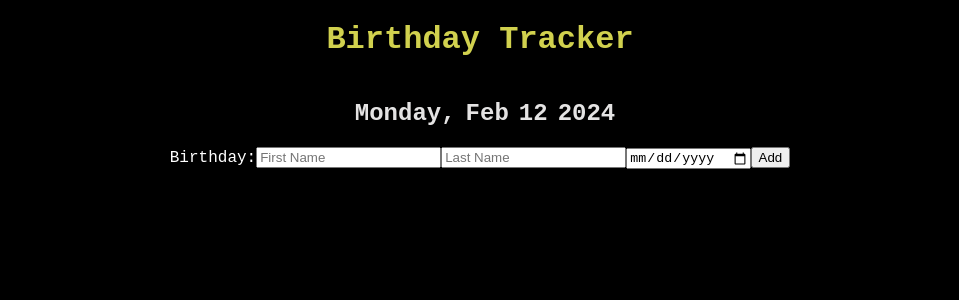
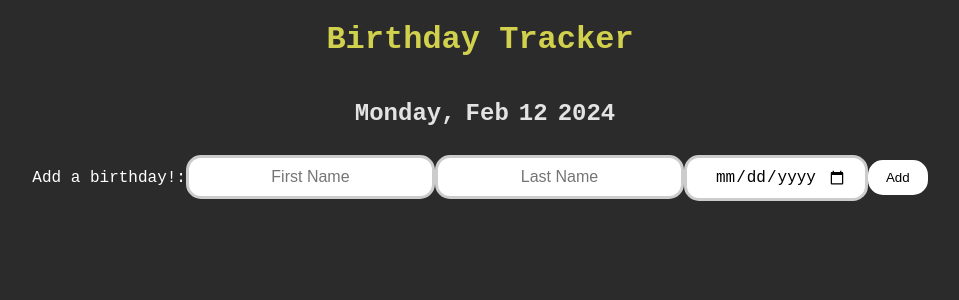
Before and after one commit to bettaburger/birthday-list, a React (Create React App) app in the folder client/: page / in a window 1280 px wide. Shown: the top 300 px of the page, without its empty margins (160-1119 px from the left). Built offline with nearby package versions, Linux system fonts and the light colour scheme.

Commit message:
list styling

```diff
--- a/client/src/App.css
+++ b/client/src/App.css
@@ -1,5 +1,5 @@
 body {
-  background-color: black;
+  background-color: rgb(44, 43, 43);
   color: white;
   text-align: center;
   font-family: 'Courier New', Courier, monospace;
--- a/client/src/components/List.js
+++ b/client/src/components/List.js
@@ -1,8 +1,7 @@
 import React, { useState } from 'react'
-
+import "../styles/listItem.css"
 
 function List() {
-
 
    // Define variables.
    const [firstName, setFirstName] = useState('');
@@ -41,15 +40,15 @@ function List() {
    <div>
        <form onSubmit={handleSubmit}>
            <div>
-               <label> Birthday:
+               <label> Add a birthday!:
                    <input
-                       type="first name"
+                       type="text"
                        placeholder="First Name"
                        value={firstName}
                        onChange={handleFirstName}
                     />
                     <input
-                       type="last name"
+                       type="text"
                        placeholder="Last Name"
                        value={lastName}
                        onChange={handleLastName}
@@ -63,14 +62,12 @@ function List() {
                </label>
            </div>
        </form>
-       <ul>
         {birthday.map((birthday, index) => (
-            <li key = {index}>
+            <div key = {index}>
             {birthday.firstName} {birthday.lastName} : {birthday.date}
             <button onClick={() => handleDelete(index)}>Delete Birthday</button>
-        </li>
+        </div>
         ))}
-       </ul>
         {/* Displaying person's birthday input.*/}
        {/*{birthday && (
        <div>
--- /dev/null
+++ b/client/src/styles/listItem.css
@@ -0,0 +1,51 @@
+input {
+    text-align: center;
+    font-size: 1rem;
+}
+
+
+input[type=text]{
+    padding: 10px 18px ;
+    margin: 8px 0;
+    border-radius: 15px;
+    border: 3px solid #ccc;
+    -webkit-transition: 0.5s;
+    transition: 0.5s;
+    outline: none;
+}
+
+input[type=date] {
+    padding: 10px 18px ;
+    margin: 8px 0;
+    border-radius: 15px;
+    border: 3px solid #ccc;
+    outline: none;
+    -webkit-transition: 0.5s;
+    transition: 0.5s;
+}
+
+button[type=submit] {
+    background-color: white;
+    color: black;
+    padding: 10px 18px ;
+    margin: 8px 0;
+    border-radius: 15px;
+    transition-duration: 0.5s;
+    border: white;
+    cursor: pointer;
+}
+
+/* Animation */
+input[type=text]:focus{
+    border: 3px solid #555;
+}
+
+input[type=date]:focus{
+    border: 3px solid #555;
+}
+
+button[type=submit]:hover{
+    background-color: lightgrey;
+    box-shadow: rgba(99, 99, 99, 0.2) 0px 2px 8px 0px;
+    color: white;
+}
```
Also changed, not shown: client/src/styles/Card.css (deleted, +0 -31 lines).
